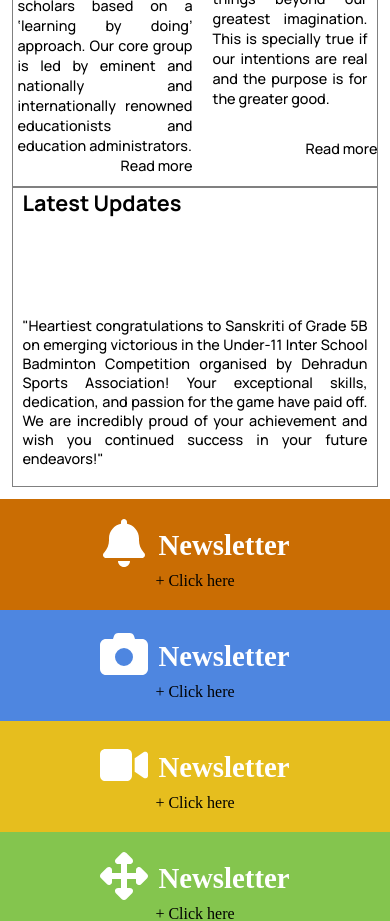
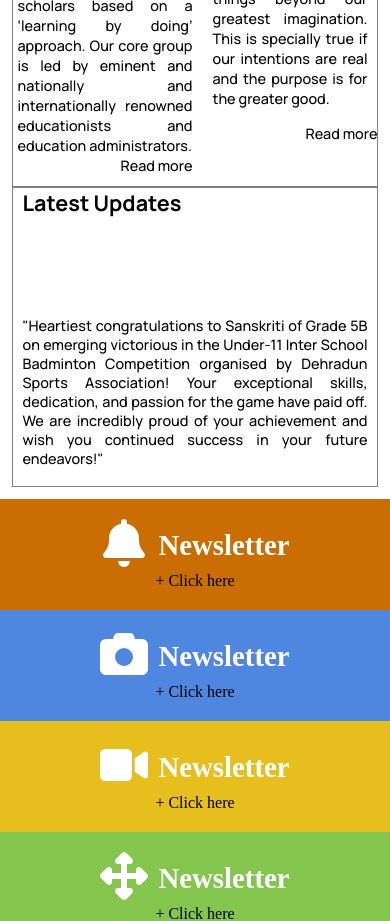
Before and after one commit to NavCGaur/school_website, a React (Create React App) app: page / in a window 390 px wide. Shown: the part 780-1701 px from the top of the page. Built offline with nearby package versions, Linux system fonts and the light colour scheme.

Commit message:
dropdown responsiveness corrected

```diff
--- a/src/containers/blog/blog.css
+++ b/src/containers/blog/blog.css
@@ -228,7 +228,7 @@ background-color: white;
     }
 
     .blog__para2 .blog__link{
-        margin-top: 20px;
+        margin-top: 5px;
 
     }
 
--- a/src/containers/navbar/Navbar.css
+++ b/src/containers/navbar/Navbar.css
@@ -69,6 +69,7 @@
         display: flex; /* Show dropdowns when openMenu is true */
         flex-direction: column; /* Stack titles vertically */
         width: 100%;
+        margin-right: 0;;
 
       }
 
```
